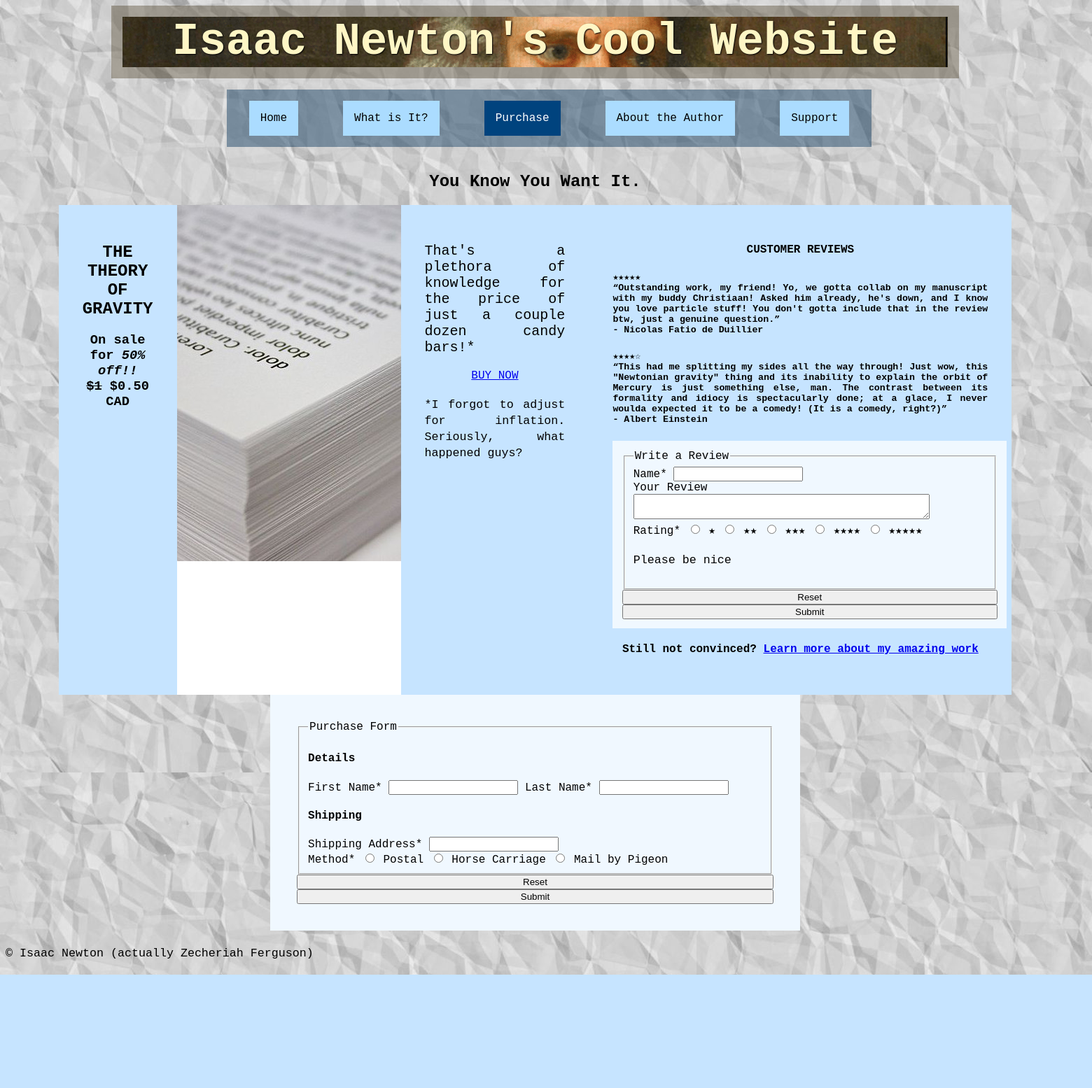
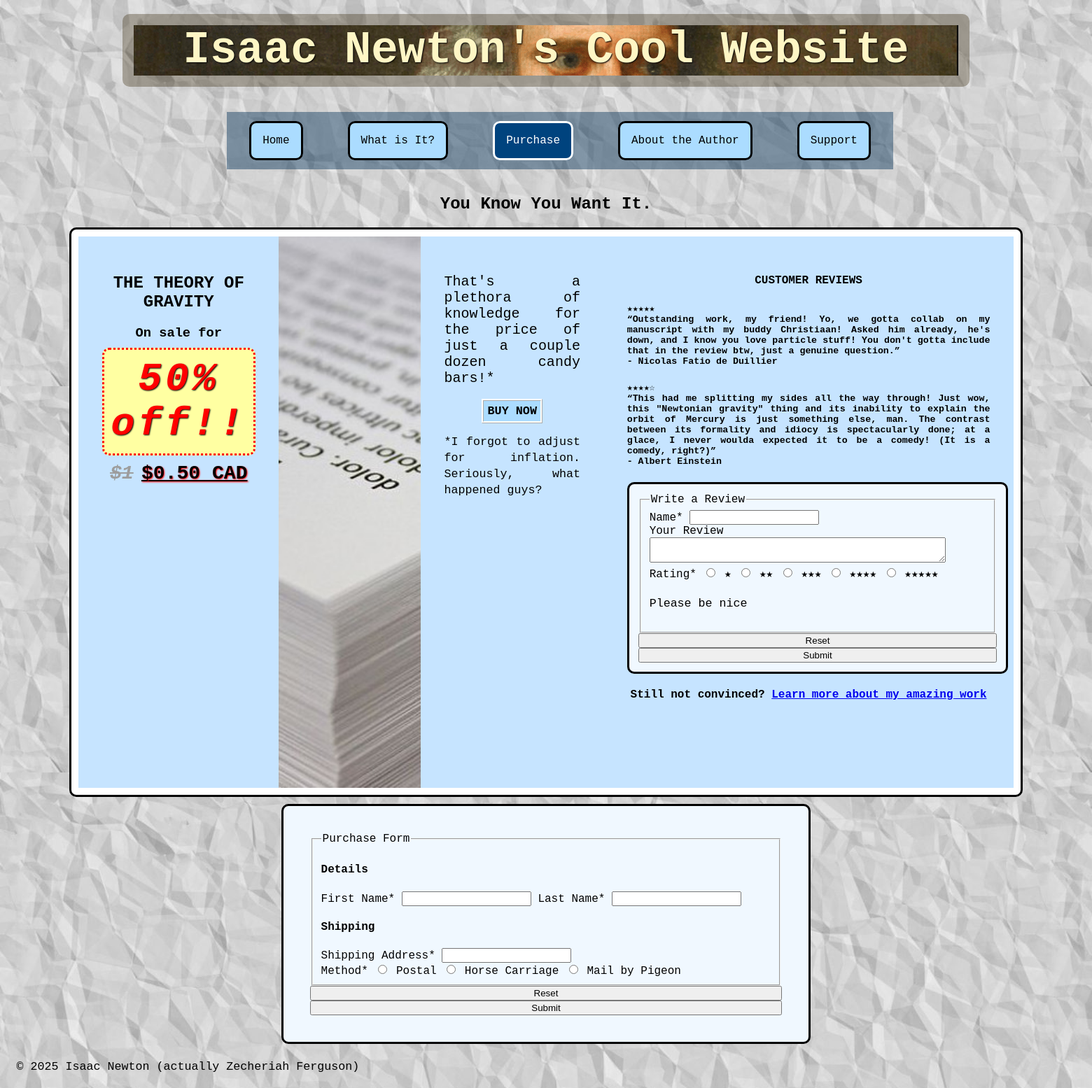
Before and after one commit to ZechsVariety/HTML-CSS-JS-Fundamentals, a PHP site: page /purchase.html in a window 1560 px wide. Shown: the whole page at 70% size. Before the commit the page ends 1393 px from the top, so only its background shows below. Run offline with PHP 8.4, Linux system fonts and the light colour scheme.

Commit message:
final css revisions
right now i focused on polishing the site. before i submit i want to add some javascript.

- centered the page for when you zoom out. if your screen is too small you have to zoom out for the website to work :(
- replaced "current" IDs to classes (i was misusing ids--theyre meant for a single element, not multiple)
- turned some links into nice-looking buttons
- added nice outlines
- made the price/sale things in the purchase page look really nice
- added 2025 to the footer
- added another image to the homepage to fill the gap
- cropped the papers image in the purchase page to fit better
- added spacing above the purchase form

```diff
--- a/lesson-9/css/styles.css
+++ b/lesson-9/css/styles.css
@@ -22,7 +22,7 @@ html {
 
 /* STEP 4c: Set the root element (HTML) to 10px, then set the H1 and the H2 elements using rem - this is a common practice for controlling font sizing across a page */
 html {
-
+	font-size: 10px;
 }
 
 /* STEP 8: Apply font-variant to h1 or h2 (small-caps) */
--- a/project-1/about.html
+++ b/project-1/about.html
@@ -22,7 +22,7 @@
 
 				<li><a href="purchase.html" title="Purchase the amazing papers">Purchase</a></li>
 
-				<li><a id="current" href="about.html" title="Learn about me, the amazing author, Isaac Newton">About the Author</a></li>
+				<li><a class="current" href="about.html" title="Learn about me, the amazing author, Isaac Newton">About the Author</a></li>
 
 				<li><a href="support.html" title="Access customer support and author contact">Support</a></li>
 			</ul>
@@ -69,7 +69,7 @@
 		</main>
 
 		<footer>
-			<p><small>© Isaac Newton (actually Zecheriah Ferguson)</small></p>
+			<p><small>© 2025 Isaac Newton (actually Zecheriah Ferguson)</small></p>
 		</footer>
 	</body>
 </html>
--- a/project-1/css/styles.css
+++ b/project-1/css/styles.css
@@ -9,14 +9,18 @@ html {
     /* overflow-x: hidden; */
 }
 
-*, *::before, *::after {
+/*everything*/
+*{
 	box-sizing: inherit; /*everything inherits border box box sizing (ie: 50% will be 50% of the box rather than the content*/
 }
 
 body {
     font-family: 'Courier New', Courier, monospace; /*i wanted it to look like it was typed on a typewriter*/
     background-image: url("../images/PaperTexture.jpg");
+
+    /*center page when zoomed out*/
     text-align: center;
+    margin: auto;
 
     /*ensures the website looks the same regardless of the zoom. this is my screen's viewport width (1521 px)*/
     max-width: 1513px; /*trial and error to make the horizontal scrollbar go away*/
@@ -35,9 +39,11 @@ header {
     background-image: linear-gradient();
 
     width: 80%;
-    margin: 0 auto;
+    margin: 20px auto;
 
     padding: 1em;
+
+    border-radius: 10px; /*rounds corners*/
 }
 
 ul {
@@ -50,9 +56,13 @@ main {
     flex-direction: row;
 
     background-color: rgb(255, 255, 255);
+    padding: 10px; /*effecitvely adds a white border*/
 
     width: 90%;
     margin: 0 auto;
+
+    border-radius: 10px; /*rounds corners*/
+    border-style: solid;
 }
 
 section {
@@ -62,6 +72,8 @@ section {
     padding: 2.5%; /*space between the columns*/
 
     background-color: rgb(198, 228, 255);
+
+    /*border-radius: 10px;*/ /*rounds corners*/
 }
 
 article {
@@ -110,6 +122,8 @@ form {
     padding: 2.5%;
 
     background-color: aliceblue;
+    border-radius: 10px; /*rounds corners*/
+    border-style: solid;
 
     text-align: left;
 }
@@ -117,7 +131,9 @@ form#reviewForm {
     width: 105%
 }
 form#purchaseForm {
-    width: 50%
+    width: 50%;
+
+    margin: 10px auto;
 }
 form#contactForm {
     width: 105%;
@@ -146,6 +162,8 @@ nav > ul {
 nav > ul > li {
     padding: 2em;
     background-color: rgba(0, 47, 88, 0.426);
+
+    /*border-radius: 10px;*/ /*rounds corners*/
 }
 nav > ul > li > a {
     background-color: rgb(171, 220, 255);;
@@ -153,11 +171,14 @@ nav > ul > li > a {
 
     padding: 1em;
     text-decoration: none;
+
+    border-radius: 10px; /*rounds corners*/
+    border-style: solid;
 }
 nav > ul > li > a:hover {
     text-decoration: underline;
 }
-nav > ul > li > a#current { /*the current tab for each page is set manually so i dont have to use js*/
+nav > ul > li > a.current { /*the current tab for each page is set manually so i dont have to use js*/
     background-color: rgb(0, 67, 126);
     color: white;
 }
@@ -175,3 +196,49 @@ header > h1#large { /*for the home page, i wanted the banner to show more of new
     background-image: url("../images/NewtonBanner.png"); /*image source: World History Encyclopedia. also cropped by me*/
     padding: 2.3em;
 }
+
+/*turn h1 links into buttons*/
+h1 a {
+    background-color: rgb(171, 220, 255);;
+    color: black;
+
+    padding: .3em;
+    text-decoration: none;
+
+    border-style: ridge;
+    border-color: white;
+
+    font-size: 70%;
+}
+h1 a:hover {
+    text-decoration: underline;
+}
+
+/*make sale prices look nice*/
+h3#sale em {
+    color:red;
+    font-size: 300%;
+    font-weight: bold;
+    letter-spacing: 5px;
+    text-shadow: 1px 1px 2px black;
+
+    background-color: rgb(255, 255, 162);
+    border-style: dotted;
+    border-radius: 10px;
+
+    display:inline-block; /*turns it into a box awesome*/
+    padding: 10px;
+    margin: 10px auto 10px auto; /*top and bottom 10px*/
+}
+h3#sale del {
+    color: rgb(157, 157, 157);
+    font-size: 150%;
+    font-style: italic;
+}
+h3#sale strong {
+    font-size: 150%;
+    font-weight: bold;
+    text-shadow: 1px 1px 2px red;
+
+    text-decoration: underline;
+}
--- a/project-1/gravity.html
+++ b/project-1/gravity.html
@@ -18,7 +18,7 @@
 			<ul>
 				<li><a href="index.html" title="Go to the Home page">Home</a></li>
 
-				<li><a id="current" href="gravity.html" title="Learn about what gravity is">What is It?</a></li>
+				<li><a class="current" href="gravity.html" title="Learn about what gravity is">What is It?</a></li>
 
 				<li><a href="purchase.html" title="Purchase the amazing papers">Purchase</a></li>
 
@@ -66,7 +66,7 @@
 		</main>
 
 		<footer>
-			<p><small>© Isaac Newton (actually Zecheriah Ferguson)</small></p>
+			<p><small>© 2025 Isaac Newton (actually Zecheriah Ferguson)</small></p>
 		</footer>
 	</body>
 </html>
--- a/project-1/purchase.html
+++ b/project-1/purchase.html
@@ -20,7 +20,7 @@
 
 				<li><a href="gravity.html" title="Learn about what gravity is">What is It?</a></li>
 
-				<li><a id="current" href="purchase.html" title="Purchase the amazing papers">Purchase</a></li>
+				<li><a class="current" href="purchase.html" title="Purchase the amazing papers">Purchase</a></li>
 
 				<li><a href="about.html" title="Learn about me, the amazing author, Isaac Newton">About the Author</a></li>
 
@@ -34,18 +34,18 @@
 			<main>
 				<section>
 					<h1>THE THEORY OF GRAVITY</h1>
-					<h3>
+					<h3 id="sale">
 						On sale for <em>50% off!!</em>
-						<br /><strong><del>$1</del> $0.50 CAD</strong>
+						<br /><del>$1</del> <strong>$0.50 CAD</strong>
 					</h3>
 				</section>
 
-				<img src="images/Academic-Papers2.jpg" width="320" height="509"> <!--Image source: Antarctic Galciers. I cropped the original image to fit-->
+				<img src="images/Academic-Papers3.jpg" height="788"> <!--Image source: Antarctic Galciers. I cropped the original image to fit-->
 
 				<section>
 					<p>That's a plethora of knowledge for the price of just a couple dozen candy bars!*</p>
 
-					<a href="purchase.html#purchase">BUY NOW</a> <!--teleports you to the purchase form below-->
+					<h1><a href="purchase.html#purchase">BUY NOW</a></h1> <!--teleports you to the purchase form below-->
 
 					<p><small>*I forgot to adjust for inflation. Seriously, what happened guys?</small></p>
 				</section>
@@ -150,7 +150,7 @@
 		</div>
 
 		<footer>
-			<p><small>© Isaac Newton (actually Zecheriah Ferguson)</small></p>
+			<p><small>© 2025 Isaac Newton (actually Zecheriah Ferguson)</small></p>
 		</footer>
 	</body>
 </html>
--- a/project-1/support.html
+++ b/project-1/support.html
@@ -24,7 +24,7 @@
 
 				<li><a href="about.html" title="Learn about me, the amazing author, Isaac Newton">About the Author</a></li>
 
-				<li><a id="current" href="support.html" title="Access customer support and author contact">Support</a></li>
+				<li><a class="current" href="support.html" title="Access customer support and author contact">Support</a></li>
 			</ul>
 		</nav>
 
@@ -134,7 +134,7 @@
 		</div>
 
 		<footer>
-			<p><small>© Isaac Newton (actually Zecheriah Ferguson)</small></p>
+			<p><small>© 2025 Isaac Newton (actually Zecheriah Ferguson)</small></p>
 		</footer>
 	</body>
 </html>
```
Also changed, not shown: project-1/index.html (+9 -5 lines), project-1/images/Academic-Papers3.jpg (added), project-1/images/NewtonSketch.jfif (added).
